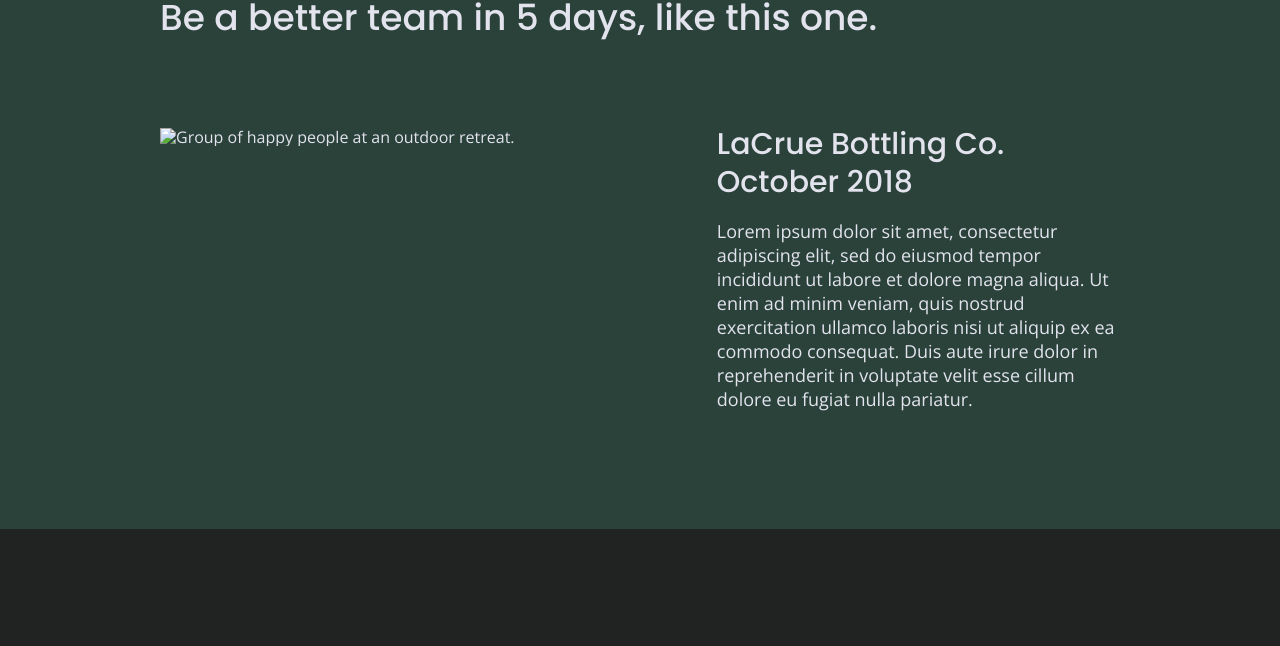
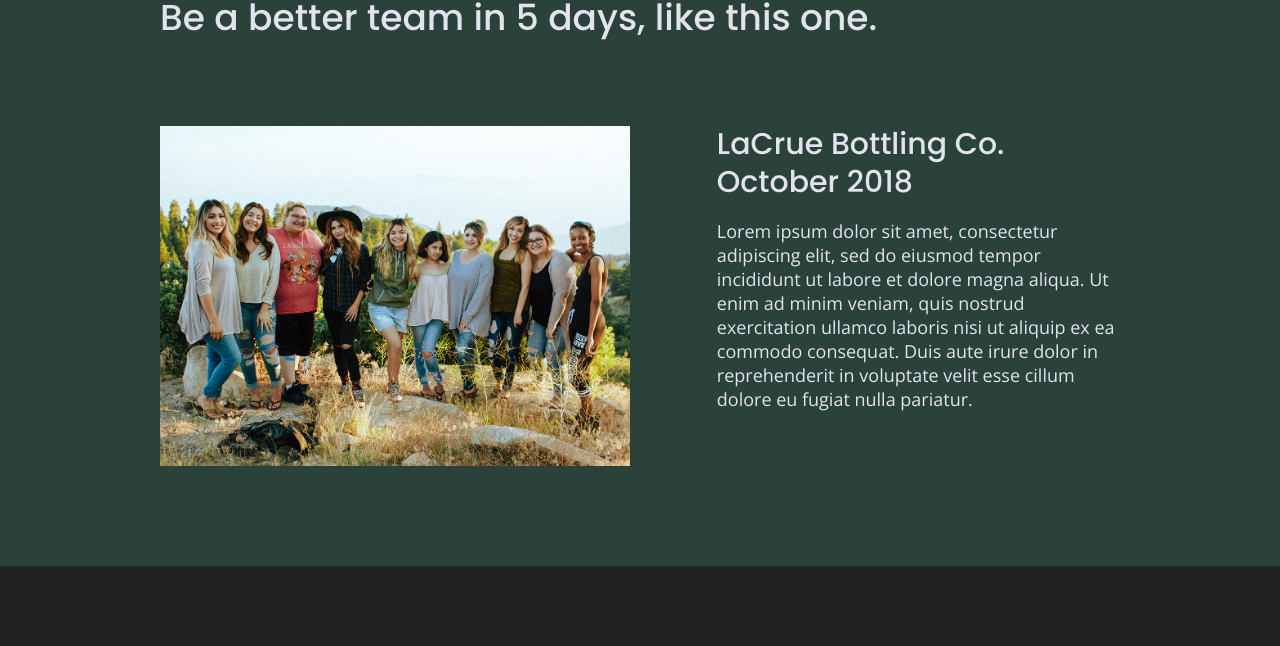
Before and after one commit to n4ss8/unplugged, a website built with Parcel: page index.html in a window 1280 px wide. Shown: the part 1917-2563 px from the top of the page. Built offline with nearby package versions, Linux system fonts and the light colour scheme; files whose address does not match are found by name.

```diff
--- a/index.html
+++ b/index.html
@@ -128,7 +128,7 @@
         <h2>Be a better team in 5 days, like this one.</h2>
         <article>
           <figure>
-            <img src="img/unplugged-retreat-lacrue.jpg" alt="Group of happy people at an outdoor retreat.">
+            <img src="img/unplugged2.jpg" alt="Group of happy people at an outdoor retreat.">
           </figure>
           <div>
             <h3>LaCrue Bottling Co. October 2018</h3>
```
